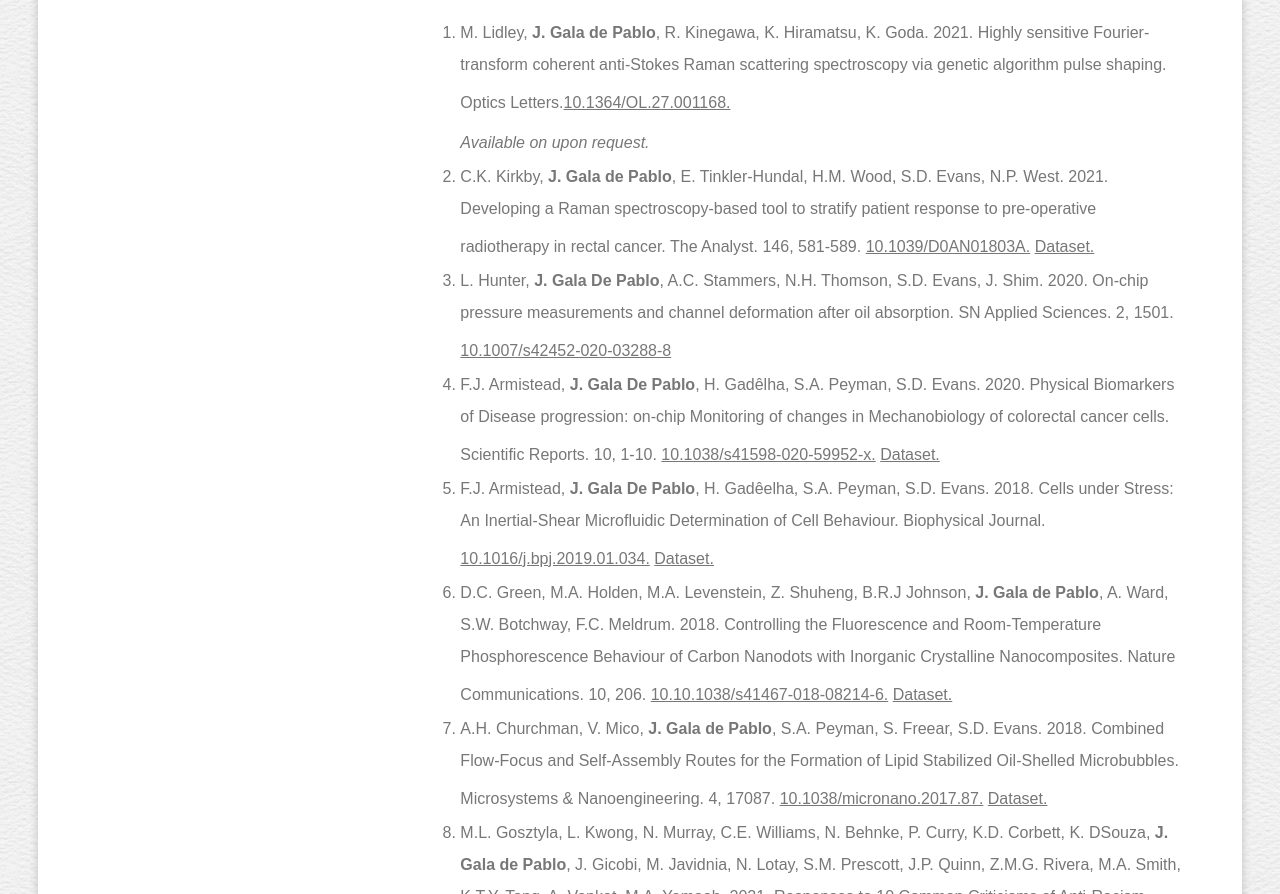
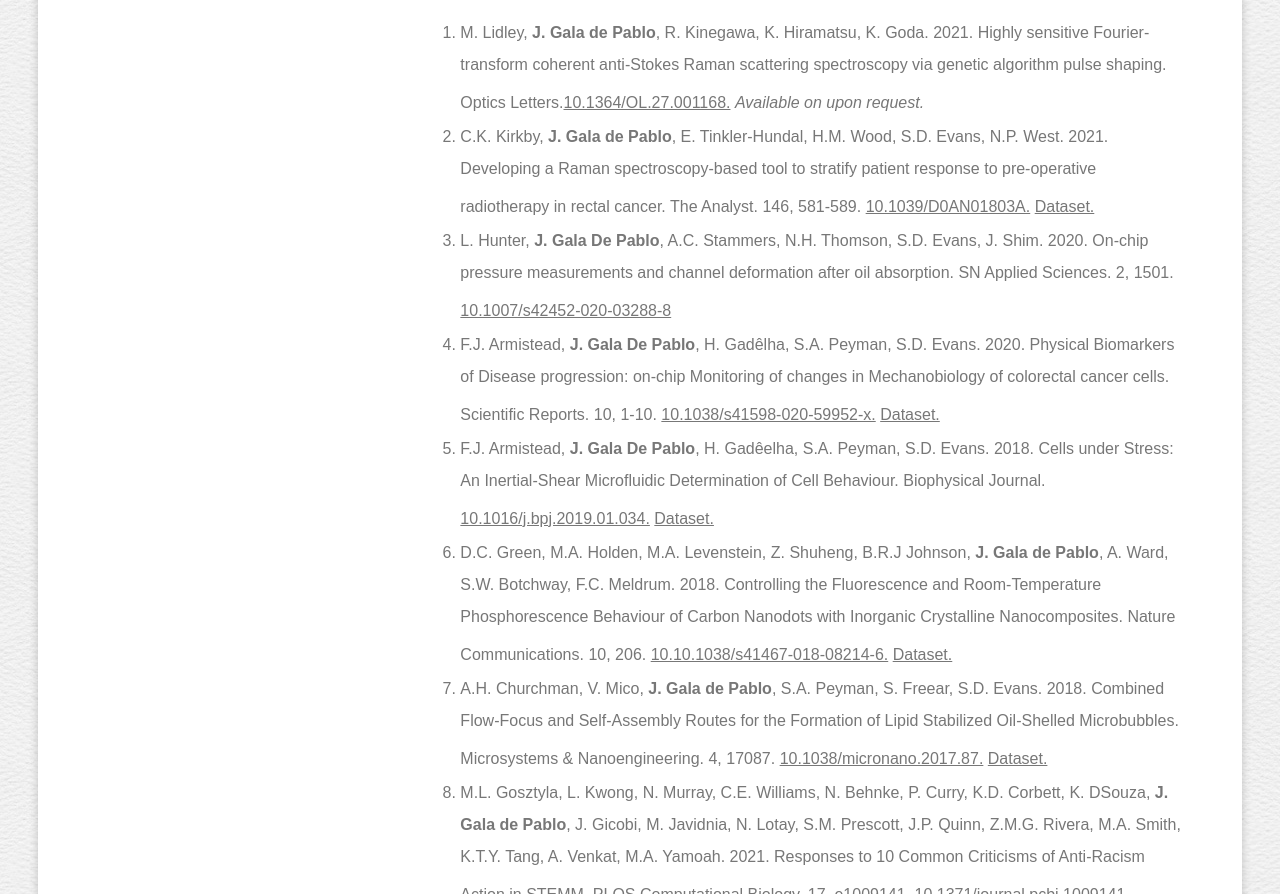
Before and after one commit to jgaladepablo/jgaladepablo.github.io, a plain HTML site: page publications.html in a window 1280 px wide. Shown: the part 1332-2226 px from the top of the page. Drawn offline with Linux system fonts and the light colour scheme; some packages are replaced by stand-ins of ours; a script that the page names is missing; some icons are missing.

Commit message:
Update publications.html

```diff
--- a/publications.html
+++ b/publications.html
@@ -57,7 +57,7 @@ Here is a list of my publications. For those open-access, a link to the publicat
 	</ol>
 <h3>Coauthored</h3>
 	<ol>
-		<li>M. Lidley, <b>J. Gala de Pablo</b>, R. Kinegawa, K. Hiramatsu, K. Goda. 2021. Highly sensitive Fourier-transform coherent anti-Stokes Raman scattering spectroscopy via genetic algorithm pulse shaping. Optics Letters.<a href="https://doi.org/10.1364/OL.27.001168" target="_blank"><i class="ai ai-closed-access" style="padding:0; color:crimson"></i>10.1364/OL.27.001168.</a></li> <i>Available on <a href="https://www.researchgate.net/publication/353472583_Highly_sensitive_Fourier-transform_coherent_anti-Stokes_Raman_scattering_spectroscopy_via_genetic_algorithm_pulse_shaping" id="ResearchGateAccounts" target="_blank"><i class="ai ai-researchgate" style="padding:0"></i></a> upon request.</i>
+		<li>M. Lidley, <b>J. Gala de Pablo</b>, R. Kinegawa, K. Hiramatsu, K. Goda. 2021. Highly sensitive Fourier-transform coherent anti-Stokes Raman scattering spectroscopy via genetic algorithm pulse shaping. Optics Letters.<a href="https://doi.org/10.1364/OL.27.001168" target="_blank"><i class="ai ai-closed-access" style="padding:0; color:crimson"></i>10.1364/OL.27.001168.</a> <i>Available on <a href="https://www.researchgate.net/publication/353472583_Highly_sensitive_Fourier-transform_coherent_anti-Stokes_Raman_scattering_spectroscopy_via_genetic_algorithm_pulse_shaping" id="ResearchGateAccounts" target="_blank"><i class="ai ai-researchgate" style="padding:0"></i></a> upon request.</i></li>
 		<li>C.K.  Kirkby, <b>J. Gala de Pablo</b>, E. Tinkler-Hundal, H.M. Wood, S.D. Evans, N.P. West. 2021. Developing a Raman spectroscopy-based tool to stratify patient response to pre-operative radiotherapy in rectal cancer. The Analyst. 146, 581-589. <a href="https://doi.org/10.1039/D0AN01803A" id="10.1039/D0AN01803A" target="_blank"><i class="ai ai-open-access" style="padding:0; color:cornflowerblue"></i>10.1039/D0AN01803A.</a> <a href="https://archive.researchdata.leeds.ac.uk/774/" target="_blank"><i class="ai ai-open-materials" style="padding:0; color:cornflowerblue"></i> Dataset.</a> </li>
 		<li>L. Hunter, <b>J. Gala De Pablo</b>, A.C. Stammers, N.H. Thomson, S.D. Evans, J. Shim. 2020. On-chip pressure measurements and channel deformation after oil absorption. SN Applied Sciences. 2, 1501. <a href="https://doi.org/10.1007/s42452-020-03288-8" id="10.1007/s42452-020-03288-8" target="_blank"><i class="ai ai-open-access" style="padding:0; color:cornflowerblue"></i>10.1007/s42452-020-03288-8</a></li>
 		<li>F.J.  Armistead, <b>J. Gala De Pablo</b>, H. Gad&ecirc;lha, S.A. Peyman, S.D. Evans. 2020. Physical Biomarkers of Disease progression: on-chip Monitoring of changes in Mechanobiology of colorectal cancer cells. Scientific Reports. 10, 1-10. <a href="https://doi.org/10.1038/s41598-020-59952-x" id="10.1038/s41598-020-59952-x" target="_blank"><i class="ai ai-open-access" style="padding:0; color:cornflowerblue"></i>10.1038/s41598-020-59952-x.</a> <a href="https://archive.researchdata.leeds.ac.uk/645/" target="_blank"><i class="ai ai-open-materials" style="padding:0; color:cornflowerblue"></i> Dataset.</a> </li>
@@ -67,7 +67,7 @@ Here is a list of my publications. For those open-access, a link to the publicat
 		</li>
 		<li>M.L. Gosztyla, L. Kwong, N. Murray, C.E. Williams, N. Behnke, P. Curry, K.D. Corbett, K. DSouza, <b>J. Gala de Pablo</b>, J. Gicobi, M. Javidnia, N. Lotay, S.M. Prescott, J.P. Quinn, Z.M.G. Rivera, M.A. Smith, K.T.Y. Tang, A. Venkat, M.A. Yamoah. 2021. Responses to 10 Common Criticisms of Anti-Racism Action in STEMM. PLOS Computational Biology. 17, e1009141. <a href="https://doi.org/10.1371/journal.pcbi.1009141" id="10.1371/journal.pcbi.1009141" target="_blank"><i class="ai ai-open-access" style="padding:0; color:cornflowerblue"></i>10.1371/journal.pcbi.1009141</a> </li>
 		</ol>
-*/<h3>In Press</h3>
+/*<h3>In Press</h3>
 	<ol>
 	</ol>/*
 <h3>Preprints</h3>
```
